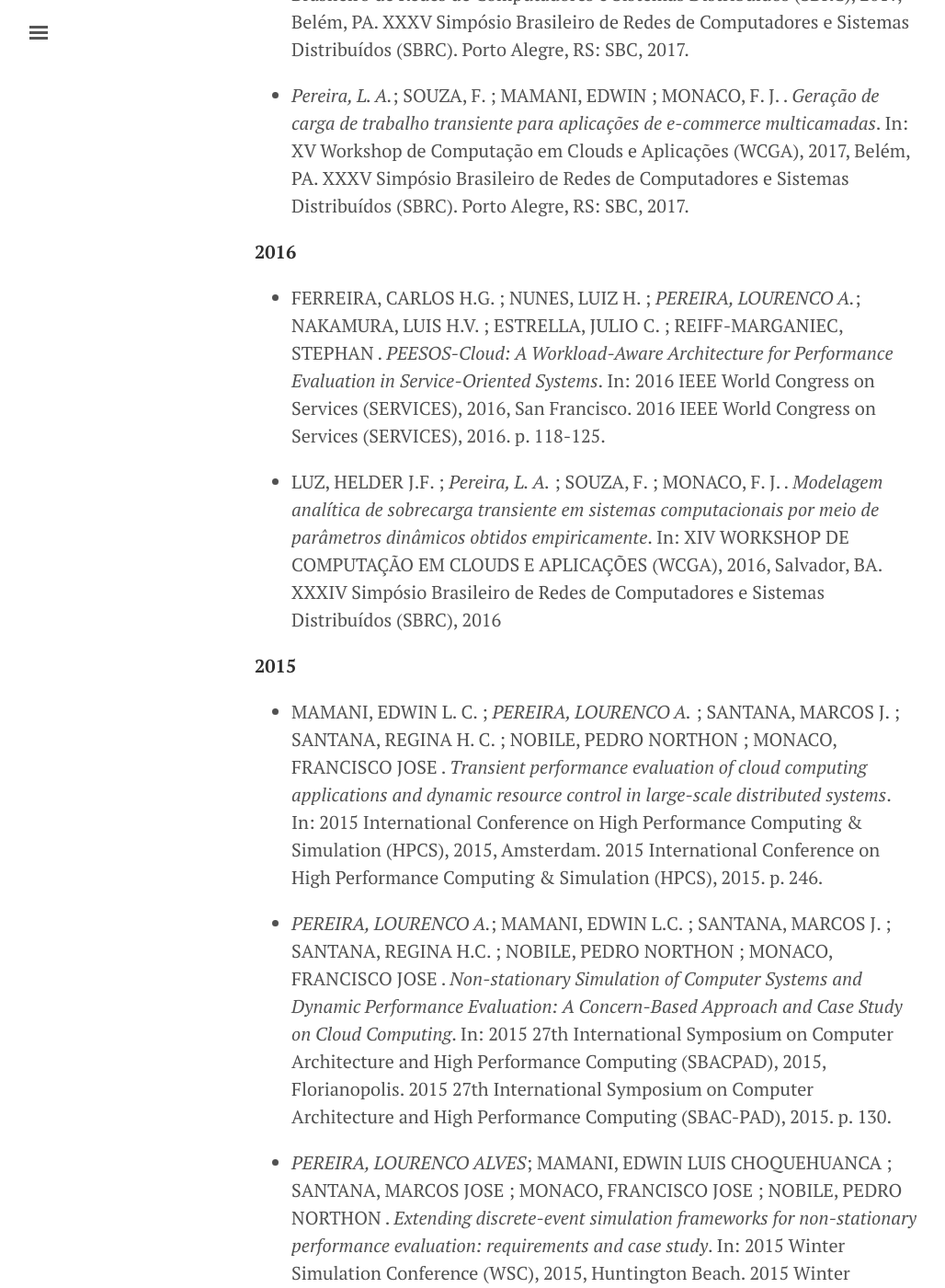
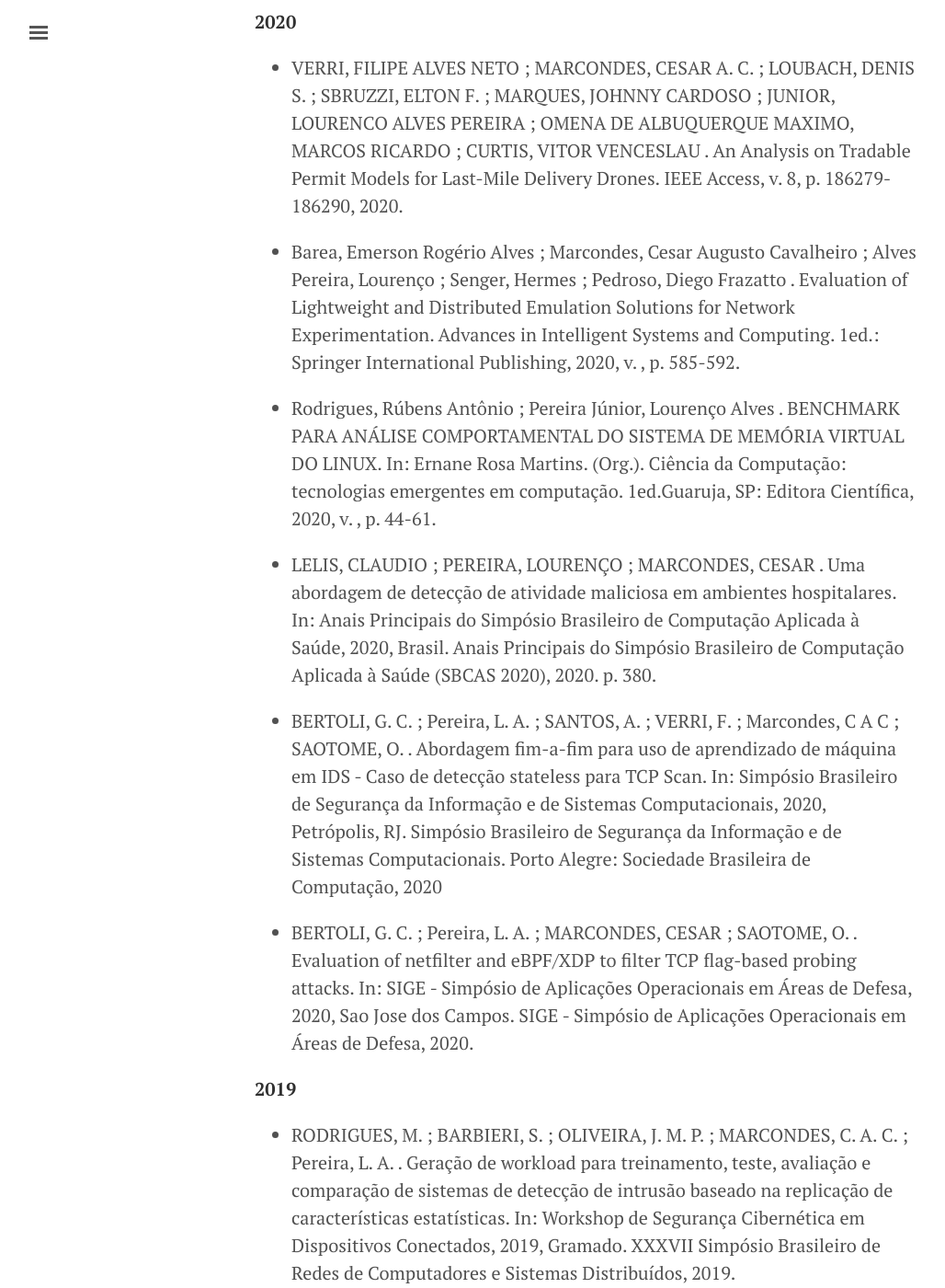
Before and after one commit to ljr/ljr.github.io, a Jekyll site: the page built from publications.md, in a window 1280 px wide and 1400 px high, scrolled down 591 px. Shown: the whole window at 92% size, without its empty margins (3-1031 px from the left). Built offline with Jekyll 4.4.1, drawn with Linux system fonts in a browser that asks for light colours; some of the changed text lies outside the part shown.

Commit message:
update pic, add publications and services

```diff
--- a/_config.yml
+++ b/_config.yml
@@ -10,9 +10,9 @@
 
 
 # Setup
-title:               Prof. Lourenço Alves Pereira Jr
+title:               Lourenço Alves Pereira, Ph.D.
 tagline:             ''
-description:         '<img height="256" src="/public/me.jpg" />'
+description:         '<img height="256" src="/public/me.png" />'
 url:                 https://ljr.github.io
 baseurl:             'https://ljr.github.io'
 paginate:            5
--- a/publications.md
+++ b/publications.md
@@ -2,6 +2,31 @@
 layout: page
 title: Publicações
 ---
+
+**2021**
+
+- DE CARVALHO BERTOLI, GUSTAVO ; PEREIRA JUNIOR, LOURENCO ALVES ; SAOTOME, OSAMU ; DOS SANTOS, ALDRI L. ; VERRI, FILIPE ALVES NETO ; Marcondes, Cesar Augusto Cavalheiro ; BARBIERI, SIDNEI ; RODRIGUES, MOISES S. ; PARENTE DE OLIVEIRA, JOSE M. . An End-to-End Framework for Machine Learning-Based Network Intrusion Detection System. IEEE Access, v. 9, p. 106790-106805, 2021.
+
+- KAMOI, ROGER NOBUYUKI ; PEREIRA, LOURENCO ALVES ; VERRI, FILIPE ALVES NETO ; Marcondes, Cesar Augusto Cavalheiro ; FERREIRA, CARLOS HENRIQUE GOMES ; MENEGUETTE, RODOLFO IPOLITO ; DA CUNHA, ADILSON MARQUES . Platoon grouping network offloading mechanism for VANETs. IEEE Access, v. 10, p. 1-1, 2021.
+
+**2020**
+
+- VERRI, FILIPE ALVES NETO ; MARCONDES, CESAR A. C. ; LOUBACH, DENIS S. ; SBRUZZI, ELTON F. ; MARQUES, JOHNNY CARDOSO ; JUNIOR, LOURENCO ALVES PEREIRA ; OMENA DE ALBUQUERQUE MAXIMO, MARCOS RICARDO ; CURTIS, VITOR VENCESLAU . An Analysis on Tradable Permit Models for Last-Mile Delivery Drones. IEEE Access, v. 8, p. 186279-186290, 2020.
+
+- Barea, Emerson Rogério Alves ; Marcondes, Cesar Augusto Cavalheiro ; Alves Pereira, Lourenço ; Senger, Hermes ; Pedroso, Diego Frazatto . Evaluation of Lightweight and Distributed Emulation Solutions for Network Experimentation. Advances in Intelligent Systems and Computing. 1ed.: Springer International Publishing, 2020, v. , p. 585-592.
+
+- Rodrigues, Rúbens Antônio ; Pereira Júnior, Lourenço Alves . BENCHMARK PARA ANÁLISE COMPORTAMENTAL DO SISTEMA DE MEMÓRIA VIRTUAL DO LINUX. In: Ernane Rosa Martins. (Org.). Ciência da Computação: tecnologias emergentes em computação. 1ed.Guaruja, SP: Editora Científica, 2020, v. , p. 44-61.
+
+- LELIS, CLAUDIO ; PEREIRA, LOURENÇO ; MARCONDES, CESAR . Uma abordagem de detecção de atividade maliciosa em ambientes hospitalares. In: Anais Principais do Simpósio Brasileiro de Computação Aplicada à Saúde, 2020, Brasil. Anais Principais do Simpósio Brasileiro de Computação Aplicada à Saúde (SBCAS 2020), 2020. p. 380.
+
+- BERTOLI, G. C. ; Pereira, L. A. ; SANTOS, A. ; VERRI, F. ; Marcondes, C A C ; SAOTOME, O. . Abordagem fim-a-fim para uso de aprendizado de máquina em IDS - Caso de detecção stateless para TCP Scan. In: Simpósio Brasileiro de Segurança da Informação e de Sistemas Computacionais, 2020, Petrópolis, RJ. Simpósio Brasileiro de Segurança da Informação e de Sistemas Computacionais. Porto Alegre: Sociedade Brasileira de Computação, 2020
+
+- BERTOLI, G. C. ; Pereira, L. A. ; MARCONDES, CESAR ; SAOTOME, O. . Evaluation of netfilter and eBPF/XDP to filter TCP flag-based probing attacks. In: SIGE - Simpósio de Aplicações Operacionais em Áreas de Defesa, 2020, Sao Jose dos Campos. SIGE - Simpósio de Aplicações Operacionais em Áreas de Defesa, 2020.
+
+**2019**
+
+- RODRIGUES, M. ; BARBIERI, S. ; OLIVEIRA, J. M. P. ; MARCONDES, C. A. C. ; Pereira, L. A. . Geração de workload para treinamento, teste, avaliação e comparação de sistemas de detecção de intrusão baseado na replicação de características estatísticas. In: Workshop de Segurança Cibernética em Dispositivos Conectados, 2019, Gramado. XXXVII Simpósio Brasileiro de Redes de Computadores e Sistemas Distribuídos, 2019.
+
 
 **2018**
 
```
Also changed, not shown: activities.md (deleted, +0 -20 lines), services.md (added, +32 -0 lines), public/me.jpg (deleted), public/me.png (added).
